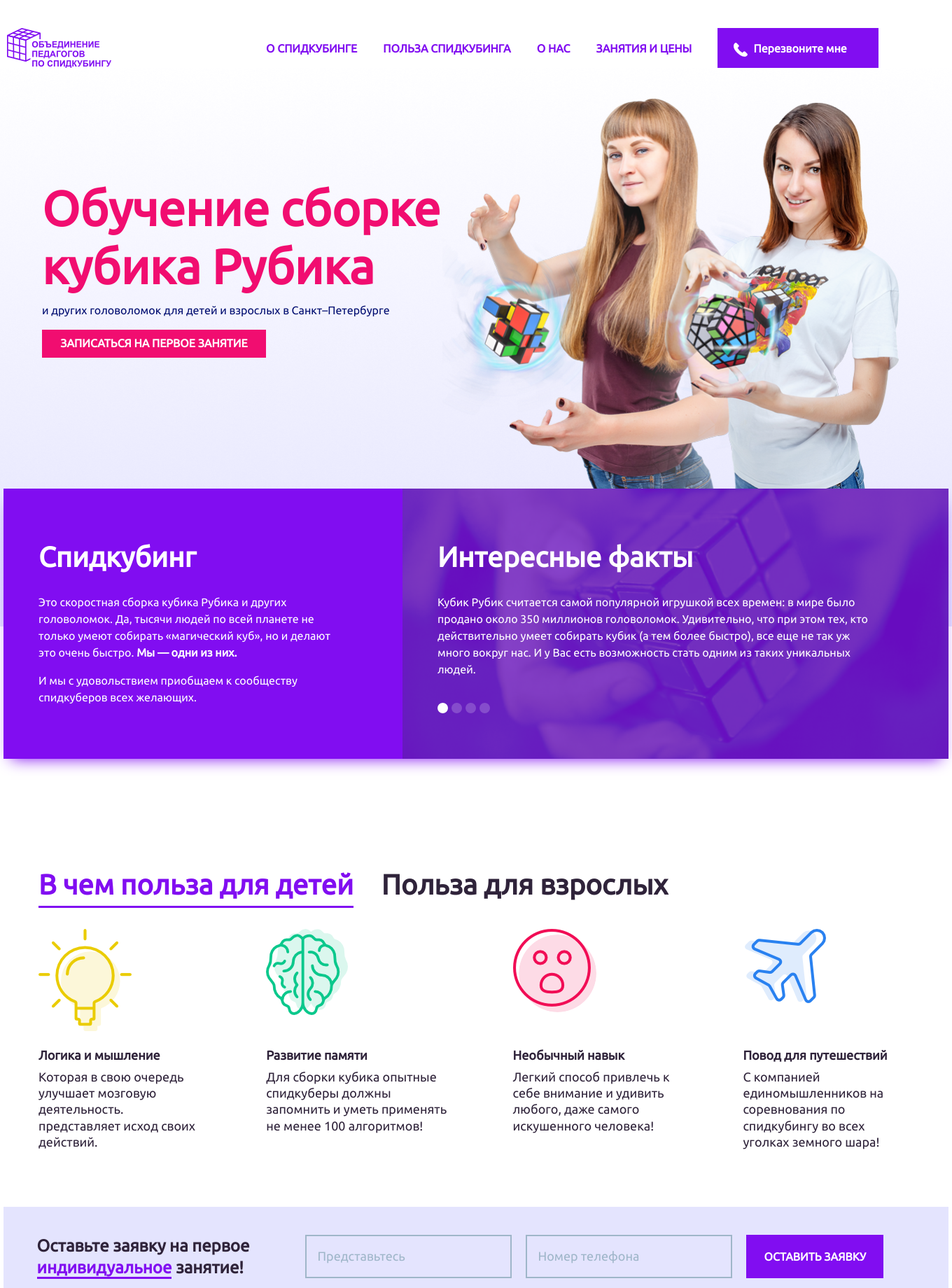
After one commit to MikhailGusarov/Cubas, a PHP site: page /index.php in a window 1360 px wide. The commit adds this page. Shown: the top 1840 px of the page at 70% size. Run offline with PHP 8.4, Linux system fonts and the light colour scheme; some libraries are stand-ins or nearby versions.

Commit message:
второе модальное окно

```diff
--- /dev/null
+++ b/index.php
@@ -0,0 +1,286 @@
+<!doctype html>
+<html lang="ru">
+
+
+<head>
+    <meta charset="utf-8">
+    <meta name="viewport" content="width=device-width, initial-scale=1, shrink-to-fit=no">
+    <link href="https://fonts.googleapis.com/css?family=Ubuntu&amp;subset=cyrillic" rel="stylesheet">
+    <!-- Bootstrap CSS -->
+    <link rel="stylesheet" href="https://maxcdn.bootstrapcdn.com/bootstrap/4.0.0/css/bootstrap.min.css"
+          integrity="sha384-Gn5384xqQ1aoWXA+058RXPxPg6fy4IWvTNh0E263XmFcJlSAwiGgFAW/dAiS6JXm" crossorigin="anonymous">
+    <link rel="stylesheet" href="main.css">
+
+    <title>Объединение педагогов по спидкубингу</title>
+</head>
+
+<body>
+<div class="feedback_back close_modal">
+    <div class="feedback_call modal1" style="display: none;">
+        <form action="" class='feedback_call__form'>
+            <h2>Обратный звонок</h2>
+            <input name="feedback_call__name" type="text" placeholder="Представьтесь">
+            <input name="feedback_call__phone" type="text" placeholder="Номер телефона">
+            <input type="submit" value="ПЕРЕЗВОНИТЬ">
+        </form>
+        <img class='feedback_call__close close_modal' src="img/close.png" alt="">
+    </div>
+
+
+    <div class="feedback_call modal2" style="display: none;">
+        <form action="" class='feedback_call__form'>
+            <h2>Заявка на занятие</h2>
+            <input name="feedback_call__name" type="text" placeholder="Представьтесь">
+            <input name="feedback_call__phone" type="text" placeholder="Номер телефона">
+            <select>
+                <option>Индивидуальное занятие</option>
+                <option>Групповое занятие</option>
+                <option>Мастер класс</option>
+            </select>
+            <input type="submit" value="ОСТАВИТЬ ЗАЯВКУ">
+        </form>
+        <img class='feedback_call__close close_modal' src="img/close.png" alt="">
+    </div>
+</div>
+<header class="header">
+    <div class="header__logo"><a href=""><img src="img/logo.png" alt=""></a></div>
+    <div class="header__nav_bar">
+        <a href="#aboutSpeedcubing" class="header__nav_bar-link">
+            О спидкубинге
+        </a>
+        <a href="#benefit" class="header__nav_bar-link">
+            Польза спидкубинга
+        </a>
+        <a href="#abuotUs" class="header__nav_bar-link">
+            О Нас
+        </a>
+        <a href="#price" class="header__nav_bar-link">
+            занятия и цены
+        </a>
+        <div class="header__nav_bar-button feedback_call__button">
+            <div><img src="img/phone.png" alt=""><span>Перезвоните мне</span></div>
+        </div>
+    </div>
+
+</header>
+<section class="main_container">
+    <div class="main_container__poster">
+        <div class="main_container__text">
+            <h1>Обучение сборке кубика Рубика</h1>
+            <p>и других головоломок для детей и взрослых в Санкт–Петербурге</p>
+            <div class="first_work">Записаться на первое занятие</div>
+        </div>
+        <div class="main_container__photo">
+            <img src="img/photo.png" alt="">
+        </div>
+    </div>
+    <div id="aboutSpeedcubing" class="slider">
+        <div class="row slider_row">
+            <div class="slider_row__col1">
+                <h1>Спидкубинг</h1>
+                <p>Это скоростная сборка кубика Рубика и других головоломок. Да, тысячи людей по всей планете не только
+                    умеют собирать «магический куб», но и делают это очень быстро. <span>Мы — одни из них.</span></p>
+                <p>И мы с удовольствием приобщаем к сообществу спидкуберов всех желающих.</p>
+            </div>
+            <div class='sliders'>
+                <div class="sliderOne showing_slide">
+                    <h1>Интересные факты</h1>
+                    <p>Кубик Рубик считается самой популярной игрушкой всех времен: в мире было продано около 350
+                        миллионов головоломок.
+                        Удивительно, что при этом тех, кто действительно умеет собирать кубик (а тем более быстро),
+                        все еще не так уж много вокруг нас. И у Вас есть возможность стать одним из таких уникальных
+                        людей.</p>
+                </div>
+                <div class="sliderOne">
+                    <h1>Факты интересные</h1>
+                    <p>Кубик Рубик считается самой популярной игрушкой всех времен: в мире было продано около 350
+                        миллионов головоломок.
+                        Удивительно, что при этом тех, кто действительно умеет собирать кубик (а тем более быстро),
+                        все еще не так уж много вокруг нас. И у Вас есть возможность стать одним из таких уникальных
+                        людей.</p>
+
+                </div>
+                <div class="sliderOne">
+                    <h1>Финтересные акты</h1>
+                    <p>Кубик Рубик считается самой популярной игрушкой всех времен: в мире было продано около 350
+                        миллионов головоломок.
+                        Удивительно, что при этом тех, кто действительно умеет собирать кубик (а тем более быстро),
+                        все еще не так уж много вокруг нас. И у Вас есть возможность стать одним из таких уникальных
+                        людей.</p>
+
+                </div>
+                <div class="sliderOne">
+                    <h1>Акты финтересные</h1>
+                    <p>Кубик Рубик считается самой популярной игрушкой всех времен: в мире было продано около 350
+                        миллионов головоломок.
+                        Удивительно, что при этом тех, кто действительно умеет собирать кубик (а тем более быстро),
+                        все еще не так уж много вокруг нас. И у Вас есть возможность стать одним из таких уникальных
+                        людей.</p>
+
+                </div>
+            </div>
+        </div>
+    </div>
+</section>
+<section class="good_for_people">
+    <div id="benefit" class="good_for_people__child_or_man">
+            <span>
+                В чем польза для детей
+            </span>
+            <span>
+                Польза для взрослых
+            </span>
+    </div>
+    <div class="good_for_people__content">
+        <div>
+            <div><img src="img/bulb.png" alt=""></div>
+            <h2>Логика и мышление</h2>
+            <p>Которая в свою очередь улучшает мозговую деятельность. представляет исход своих действий.</p>
+        </div>
+        <div>
+            <div><img src="img/brain.png" alt=""></div>
+            <h2>Развитие памяти</h2>
+            <p>Для сборки кубика опытные спидкуберы должны запомнить и уметь применять не менее 100 алгоритмов!</p>
+        </div>
+        <div>
+            <div><img src="img/smail.png" alt=""></div>
+            <h2>Необычный навык</h2>
+            <p>Легкий способ привлечь к себе внимание и удивить любого, даже самого искушенного человека!</p>
+        </div>
+        <div>
+            <div><img src="img/aircraft.png" alt=""></div>
+            <h2>Повод для путешествий</h2>
+            <p>С компанией единомышленников на соревнования по спидкубингу во всех уголках земного шара!</p>
+        </div>
+    </div>
+    <div class="good_for_people__content">
+        <div>
+            <div><img src="img/bulb.png" alt=""></div>
+            <h2>Мышление и логика</h2>
+            <p>Которая в свою очередь улучшает мозговую деятельность. представляет исход своих действий.</p>
+        </div>
+        <div>
+            <div><img src="img/brain.png" alt=""></div>
+            <h2>Развитие памяти</h2>
+            <p>Для сборки кубика опытные спидкуберы должны запомнить и уметь применять не менее 100 алгоритмов!</p>
+        </div>
+        <div>
+            <div><img src="img/smail.png" alt=""></div>
+            <h2>Необычный навык</h2>
+            <p>Легкий способ привлечь к себе внимание и удивить любого, даже самого искушенного человека!</p>
+        </div>
+        <div>
+            <div><img src="img/aircraft.png" alt=""></div>
+            <h2>Повод для путешествий</h2>
+            <p>С компанией единомышленников на соревнования по спидкубингу во всех уголках земного шара!</p>
+        </div>
+    </div>
+</section>
+<form action="" class="form_body">
+
+    <p>Оставьте заявку на первое <span>индивидуальное</span> занятие!</p>
+
+
+    <input class="form_body__name" type="text" placeholder="Представьтесь">
+
+    <input class="form_body__number_phone" type="text" placeholder="Номер телефона">
+
+    <input class="form_body__button" type="button" value="ОСТАВИТЬ ЗАЯВКУ">
+
+</form>
+<section class="about_us row">
+    <div id="abuotUs" class="col-5 about_us__col1">
+        <h2>О нас</h2>
+        <p>Мы — объединение педагогов по спидкубингу, обучаем сборке кубика Рубика и других головоломок детей и взрослых
+            в Санкт-Петербурге. </p>
+        <p>Регулярно участвуем в соревнованиях по спидкубингу в Санкт-Петербурге и других российских и европейских
+            городах. Мццы очень гордимся нашими учениками, которые также становятся полноправными участниками таких
+            мероприятий. </p>
+    </div>
+    <div class="row col-7">
+        <div class="col-4 offset-md-2">
+            <h2>более 100</h2>
+            <p>детей и взрослых мы научили собирать кубик</p>
+        </div>
+        <div class="col-4 offset-md-2">
+            <h2>3 минуты</h2>
+            <p>в среднем тратят новички на сборку кубика</p>
+        </div>
+        <div class="col-4 offset-md-2">
+            <h2>5 занятий</h2>
+            <p>хватит, чтобы ребенок научился собирать кубик </p>
+        </div>
+        <div class="col-4 offset-md-2">
+            <h2>0 сомнений</h2>
+            <p>просто записывайтесь на занятия и мы научим!</p>
+        </div>
+    </div>
+</section>
+<section id="price" class="employment">
+    <h2>Формы занятий</h2>
+    <div class="">
+        <div class="employment__col">
+            <a href="">
+                <h3>Индивидуальное занятие</h3>
+                <ul>
+                    <li>От 1000 рублей</li>
+                    <li>Занятие 60 минут</li>
+                    <li>Для детей от 6 лет и взрослы</li>
+                    <li>У вас дома или в другом месте</li>
+                </ul>
+                <span>Записаться</span>
+            </a>
+        </div>
+        <div class="employment__col">
+            <a href="">
+                <h3>Групповое занятие</h3>
+                <ul>
+                    <li>От 1600 рублей</li>
+                    <li>Занятие 60 минут</li>
+                    <li>Для центров детского развития, дополнительного школьного образования и т.д</li>
+                    <li>Группы детей (от 6 лет) и взрослых до 6 человек</li>
+                </ul>
+                <span>Записаться</span>
+            </a>
+        </div>
+        <div class="employment__col">
+            <a href="">
+                <h3>Мастер класс</h3>
+                <ul>
+                    <li>От 2000 рублей за час</li>
+                    <li>Занятие 60 минут</li>
+                    <li>Развлечение на день рождения, корпоратив или другой праздник</li>
+                    <li>1-2 педагога, в зависимости от числа гостей</li>
+                </ul>
+                <span>Записаться</span>
+            </a>
+        </div>
+    </div>
+</section>
+<footer>
+    <p>
+        © 2017 Объединение педагогов по Спидкубингу
+    </p>
+    <div>
+        <p>Разработка сайта</p>
+        <img src="img/JustOnePage_Logo.png" alt="">
+    </div>
+
+</footer>
+
+<!-- Optional JavaScript -->
+<!-- jQuery first, then Popper.js, then Bootstrap JS -->
+<script src="https://code.jquery.com/jquery-3.2.1.slim.min.js"
+        integrity="sha384-KJ3o2DKtIkvYIK3UENzmM7KCkRr/rE9/Qpg6aAZGJwFDMVNA/GpGFF93hXpG5KkN"
+        crossorigin="anonymous"></script>
+<script src="js/scriptJS.js"></script>
+<script src="https://cdnjs.cloudflare.com/ajax/libs/popper.js/1.12.9/umd/popper.min.js"
+        integrity="sha384-ApNbgh9B+Y1QKtv3Rn7W3mgPxhU9K/ScQsAP7hUibX39j7fakFPskvXusvfa0b4Q"
+        crossorigin="anonymous"></script>
+<script src="https://maxcdn.bootstrapcdn.com/bootstrap/4.0.0/js/bootstrap.min.js"
+        integrity="sha384-JZR6Spejh4U02d8jOt6vLEHfe/JQGiRRSQQxSfFWpi1MquVdAyjUar5+76PVCmYl"
+        crossorigin="anonymous"></script>
+
+</body>
+
+</html>
--- a/main.css
+++ b/main.css
@@ -69,7 +69,7 @@ body {
       color: #000D70; }
     .main_container__text a {
       text-decoration: none; }
-    .main_container__text a > div {
+    .main_container__text div {
       width: 320px;
       background-color: #F10D70;
       color: #FFFFFF;
@@ -79,7 +79,8 @@ body {
       text-transform: uppercase;
       height: 40px;
       padding-top: 7px;
-      text-decoration: none; }
+      text-decoration: none;
+      cursor: pointer; }
 
 .slider_row {
   width: 1350px;
@@ -342,6 +343,17 @@ footer {
       border: 2px solid #7D9CB6;
       color: #7D9CB6;
       padding-left: 15px; }
+    .feedback_call__form select {
+      width: 99%;
+      margin-bottom: 30px;
+      height: 50px;
+      border: 2px solid #7D9CB6;
+      color: #7D9CB6;
+      padding-left: 15px;
+      cursor: pointer;
+      -webkit-appearance: none;
+      -moz-appearance: none;
+      appearance: none; }
 
 .close_modal {
   cursor: pointer; }
--- a/main.scss
+++ b/main.scss
@@ -113,7 +113,7 @@ body {
             text-decoration: none;
 
         }
-        a > div {
+        div {
             @include buttons(320px, $pink);
             text-align: center;
             font-weight: bold;
@@ -121,6 +121,7 @@ body {
             height: 40px;
             padding-top: 7px;
             text-decoration: none;
+            cursor: pointer;
         }
     }
 }
@@ -464,6 +465,19 @@ footer{
             color: $blue_gray;
             padding-left: 15px;
         }
+        select{
+            width: 99%;
+            margin-bottom: 30px;
+            height: 50px;
+            border: 2px solid $blue_gray;
+            color: $blue_gray;
+            padding-left: 15px;
+            cursor: pointer;
+            -webkit-appearance: none;
+            -moz-appearance: none;
+            appearance: none;
+        }
+
     }
 }
 .close_modal{
```
Also changed, not shown: index.html (deleted, +0 -258 lines), js/scriptJS.js (+13 -2 lines), img/down.png (added), 1 other file.
